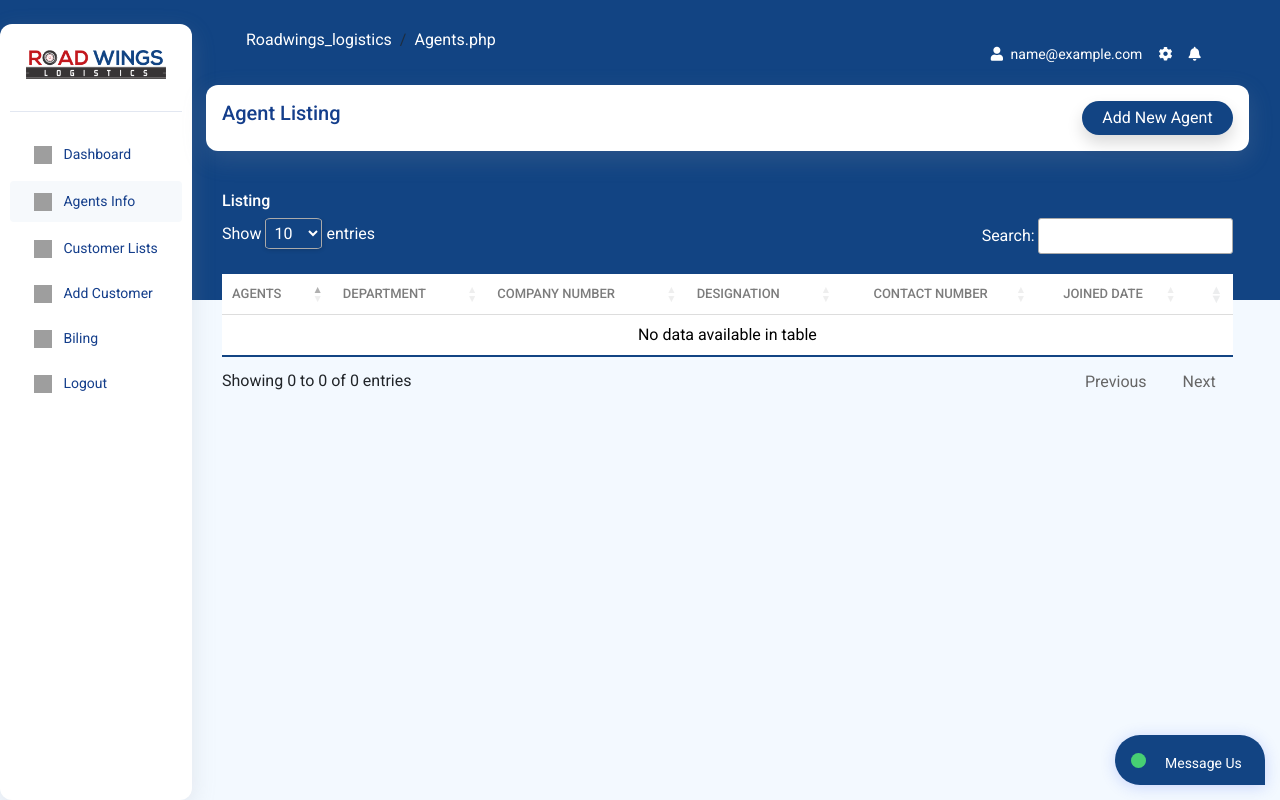
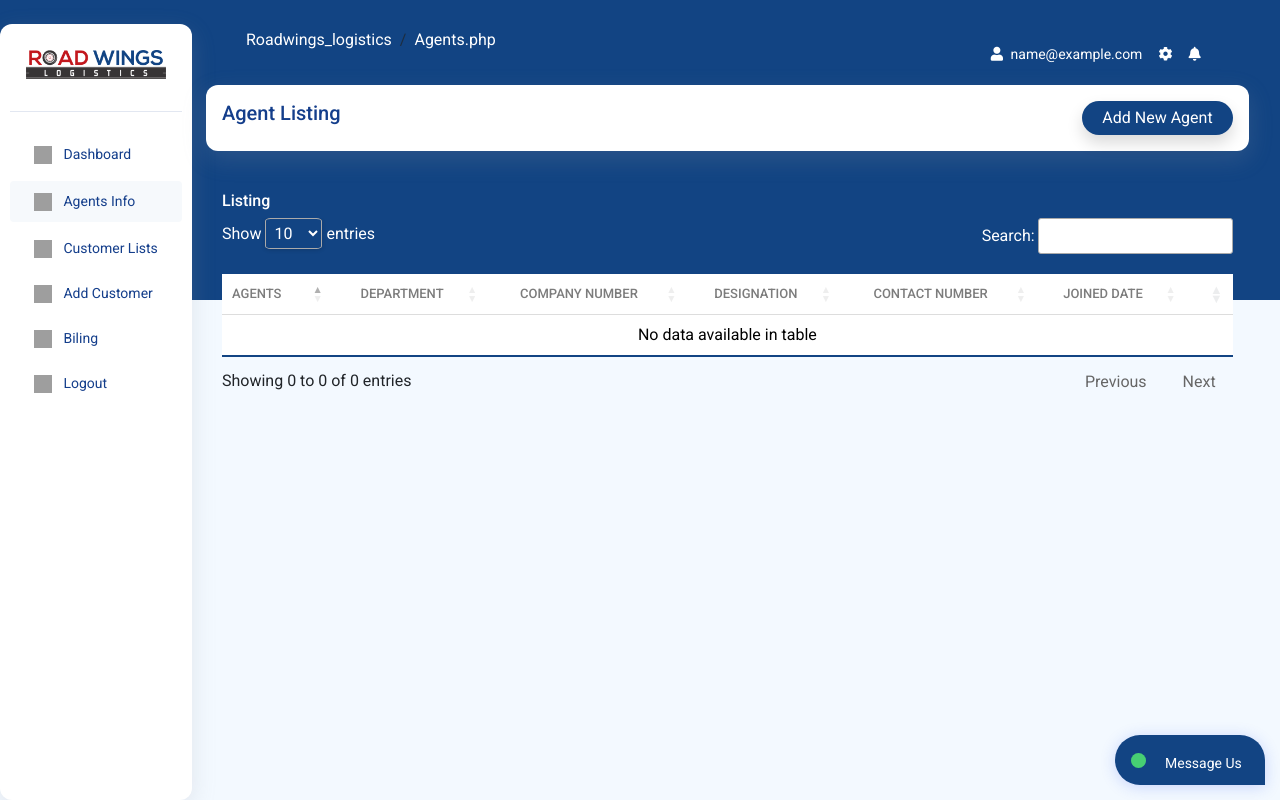
Before and after one commit to netedsoftech/roadwings, a PHP site: page /roadwings_logistics/agents.php in a window 1280 px wide. Run offline with PHP 8.4, Linux system fonts and the light colour scheme; the visitor is signed in with stand-in values (Sample User, id 1); data that the repository does not hold is empty; some libraries are stand-ins or nearby versions; grey boxes are pictures that could not be loaded.

Commit message:
only text center add in agents page

```diff
--- a/agents.php
+++ b/agents.php
@@ -286,10 +286,10 @@ background: #fff!important;
                           <thead>
                             <tr>
                               <th class="text-uppercase text-th ">Agents</th>
-                              <th class="text-uppercase text-uppercase text-th">DEPARTMENT</th>
-                              <th class="text-uppercase text-uppercase text-th">Company Number</th>
+                              <th class="text-center text-uppercase text-uppercase text-th">DEPARTMENT</th>
+                              <th class="text-center text-uppercase text-uppercase text-th">Company Number</th>
                              <!--  <th class="text-uppercase text-uppercase text-th">Company Address</th> -->
-                              <th class="text-uppercase text-uppercase text-th">DESIGNATION</th>
+                              <th class="text-center text-uppercase text-uppercase text-th">DESIGNATION</th>
                               <th class="text-center text-uppercase text-th">Contact Number</th>
                               <th class="text-center text-uppercase text-th">Joined Date</th>
                               <?php if(($_SESSION['agentrole'] == "Manager") || ($_SESSION['agentrole'] == "MANAGER") || ($_SESSION['agentrole'] == "Admin")) {?>
```
